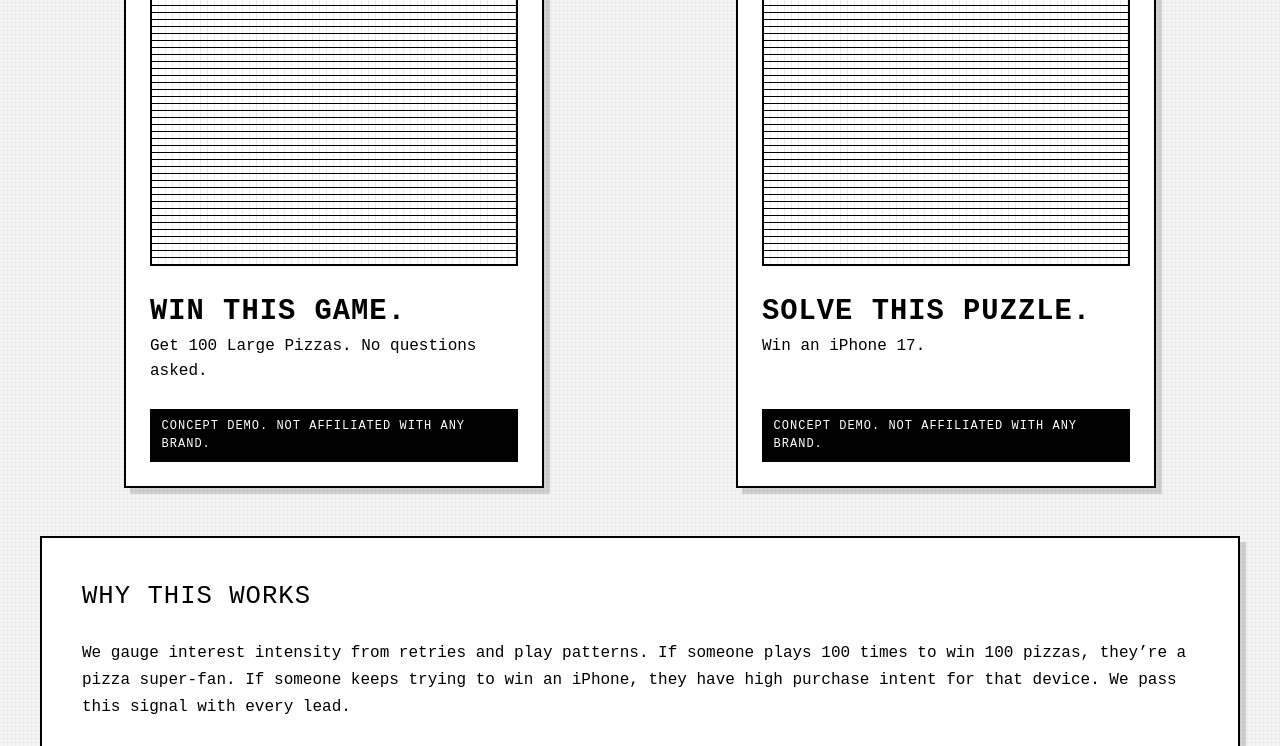
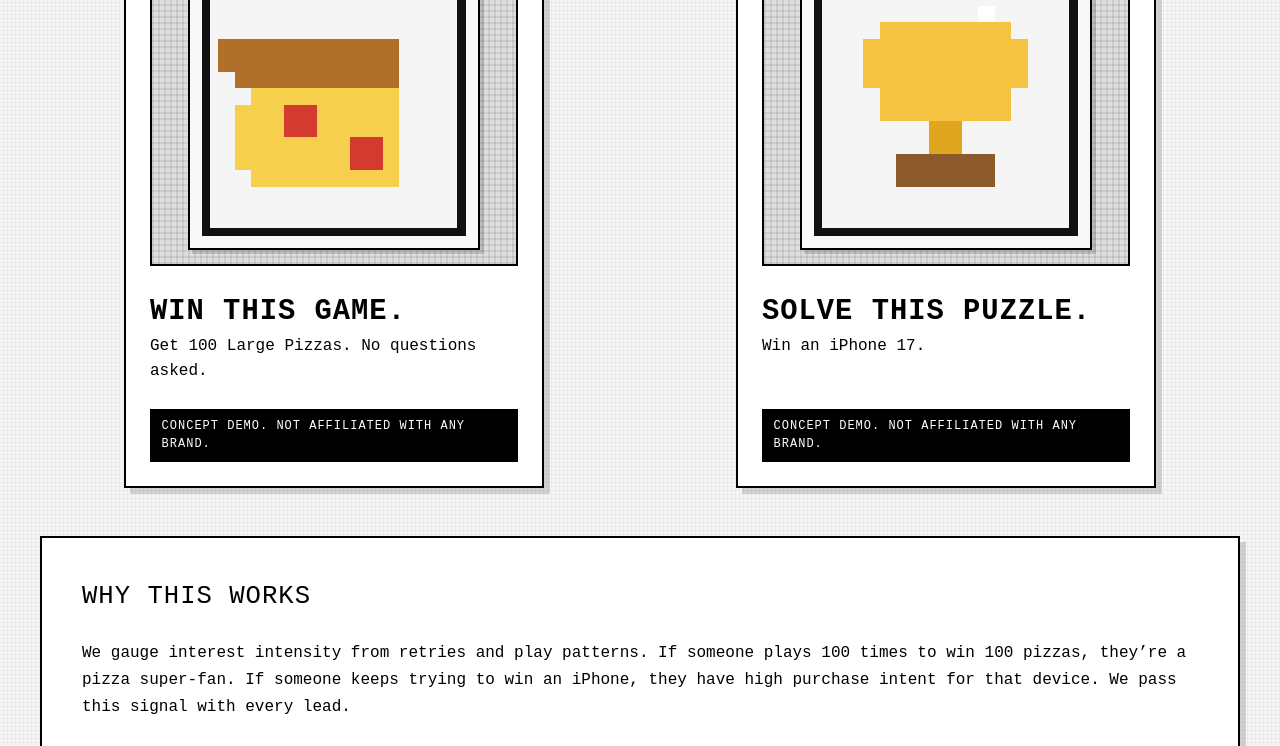
Before and after one commit to malabbas/makoplay, a plain HTML site: page index.html in a window 1280 px wide. Shown: the part 2516-3262 px from the top of the page. Drawn offline with nearby package versions, Linux system fonts and the light colour scheme.

Commit message:
Revamp campaign previews with pixel art

```diff
--- a/index.html
+++ b/index.html
@@ -314,9 +314,10 @@
       width: 100%;
       aspect-ratio: 1 / 1;
       border: 2px solid #000;
+      background-color: #dedede;
       background-image:
-        repeating-linear-gradient(0deg, #fff, #fff 6px, #000 6px, #000 7px),
-        repeating-linear-gradient(90deg, transparent, transparent 6px, rgba(0, 0, 0, 0.08) 6px, rgba(0, 0, 0, 0.08) 7px);
+        repeating-linear-gradient(0deg, rgba(0, 0, 0, 0.08) 0 2px, transparent 2px 6px),
+        repeating-linear-gradient(90deg, rgba(0, 0, 0, 0.08) 0 2px, transparent 2px 6px);
       background-blend-mode: multiply;
       max-height: 320px;
       position: relative;
@@ -324,6 +325,39 @@
       display: flex;
       align-items: center;
       justify-content: center;
+    }
+
+    .pixel-art {
+      width: clamp(200px, 80%, 320px);
+      aspect-ratio: 1 / 1;
+      border: 2px solid #000;
+      background: #f8f8f8;
+      display: flex;
+      align-items: center;
+      justify-content: center;
+      padding: 12px;
+      box-shadow: 4px 4px 0 rgba(0, 0, 0, 0.15);
+    }
+
+    .pixel-art svg {
+      width: 100%;
+      height: 100%;
+      image-rendering: pixelated;
+      shape-rendering: crispEdges;
+    }
+
+    @keyframes bob {
+      0%,
+      100% {
+        transform: translateY(0);
+      }
+      50% {
+        transform: translateY(-2px);
+      }
+    }
+
+    .pixel-bob {
+      animation: bob 2s steps(2) infinite;
     }
 
     .brand-badge {
@@ -1059,9 +1093,22 @@
     <div class="campaign-grid">
      <article class="campaign-card">
       <div class="campaign-preview">
-       <span class="brand-badge" role="img" aria-label="Domino&rsquo;s logo">
-        <img src="https://ctovmhwxjuehichrydrl.supabase.co/storage/v1/object/public/Imagaes/Dominos_pizza_logo.svg.png" alt="" aria-hidden="true">
-       </span>
+       <div class="pixel-art pixel-bob" role="img" aria-label="Pixel pizza prize">
+        <svg viewBox="0 0 16 16" width="100%" height="100%" style="image-rendering: pixelated; shape-rendering: crispEdges">
+         <rect width="16" height="16" fill="#f5f5f5" />
+         <!-- crust -->
+         <rect x="1" y="4" width="11" height="2" fill="#B0702A" />
+         <rect x="2" y="6" width="10" height="1" fill="#B0702A" />
+         <!-- cheese -->
+         <rect x="3" y="7" width="9" height="6" fill="#F6D04D" />
+         <rect x="2" y="8" width="1" height="4" fill="#F6D04D" />
+         <!-- pepperoni -->
+         <rect x="5" y="8" width="2" height="2" fill="#D33B31" />
+         <rect x="9" y="10" width="2" height="2" fill="#D33B31" />
+         <!-- outline -->
+         <rect x="0" y="0" width="16" height="16" fill="none" stroke="#111" stroke-width="1" />
+        </svg>
+       </div>
       </div>
       <div>
        <h3>WIN THIS GAME.</h3>
@@ -1071,19 +1118,23 @@
      </article>
      <article class="campaign-card">
       <div class="campaign-preview">
-       <span class="brand-badge" role="img" aria-label="Apple logo">
-        <svg viewBox="0 0 24 24" xmlns="http://www.w3.org/2000/svg" aria-hidden="true">
-         <rect width="24" height="24" fill="#fff"></rect>
-         <rect x="8" y="4" width="8" height="2" fill="#000"></rect>
-         <rect x="7" y="6" width="10" height="2" fill="#000"></rect>
-         <rect x="6" y="8" width="12" height="2" fill="#000"></rect>
-         <rect x="6" y="10" width="12" height="2" fill="#000"></rect>
-         <rect x="7" y="12" width="10" height="2" fill="#000"></rect>
-         <rect x="8" y="14" width="8" height="2" fill="#000"></rect>
-         <rect x="9" y="16" width="6" height="2" fill="#000"></rect>
-         <rect x="10" y="18" width="4" height="2" fill="#000"></rect>
+       <div class="pixel-art pixel-bob" role="img" aria-label="Pixel trophy prize">
+        <svg viewBox="0 0 16 16" width="100%" height="100%" style="image-rendering: pixelated; shape-rendering: crispEdges">
+         <rect width="16" height="16" fill="#f5f5f5" />
+         <!-- cup -->
+         <rect x="4" y="3" width="8" height="6" fill="#F5C242" />
+         <rect x="3" y="4" width="2" height="3" fill="#F5C242" />
+         <rect x="11" y="4" width="2" height="3" fill="#F5C242" />
+         <!-- stem -->
+         <rect x="7" y="9" width="2" height="2" fill="#E0A61E" />
+         <!-- base -->
+         <rect x="5" y="11" width="6" height="2" fill="#8C5A2B" />
+         <!-- sparkle -->
+         <rect x="10" y="2" width="1" height="1" fill="#FFFFFF" />
+         <!-- outline -->
+         <rect x="0" y="0" width="16" height="16" fill="none" stroke="#111" stroke-width="1" />
         </svg>
-       </span>
+       </div>
       </div>
       <div>
        <h3>SOLVE THIS PUZZLE.</h3>
```
